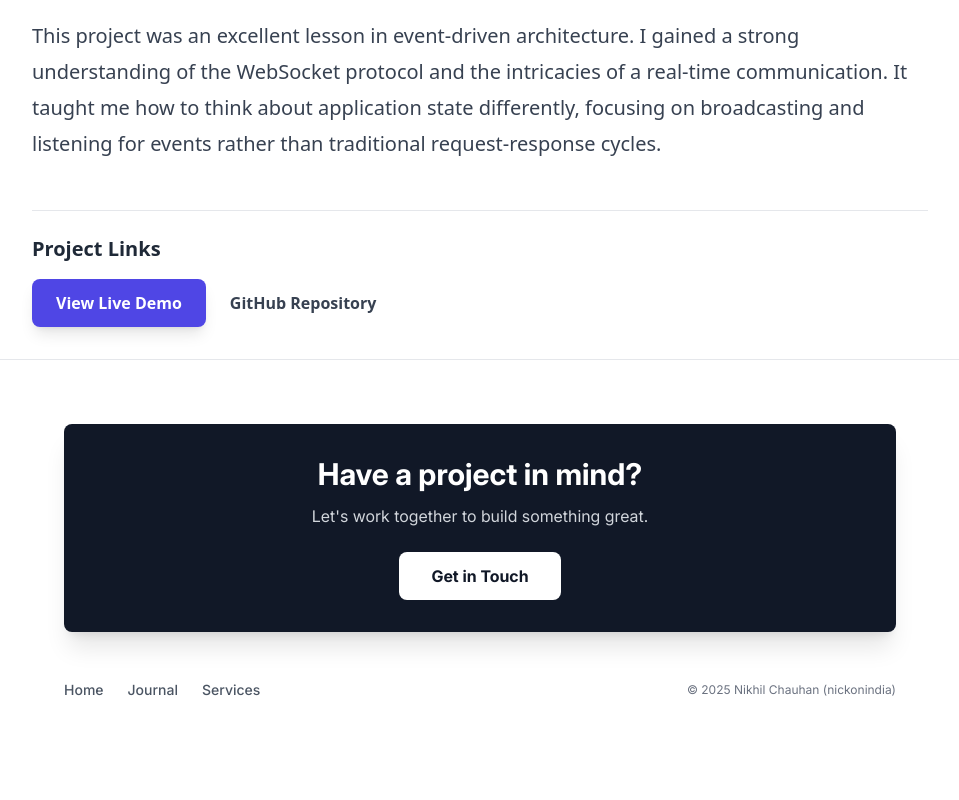
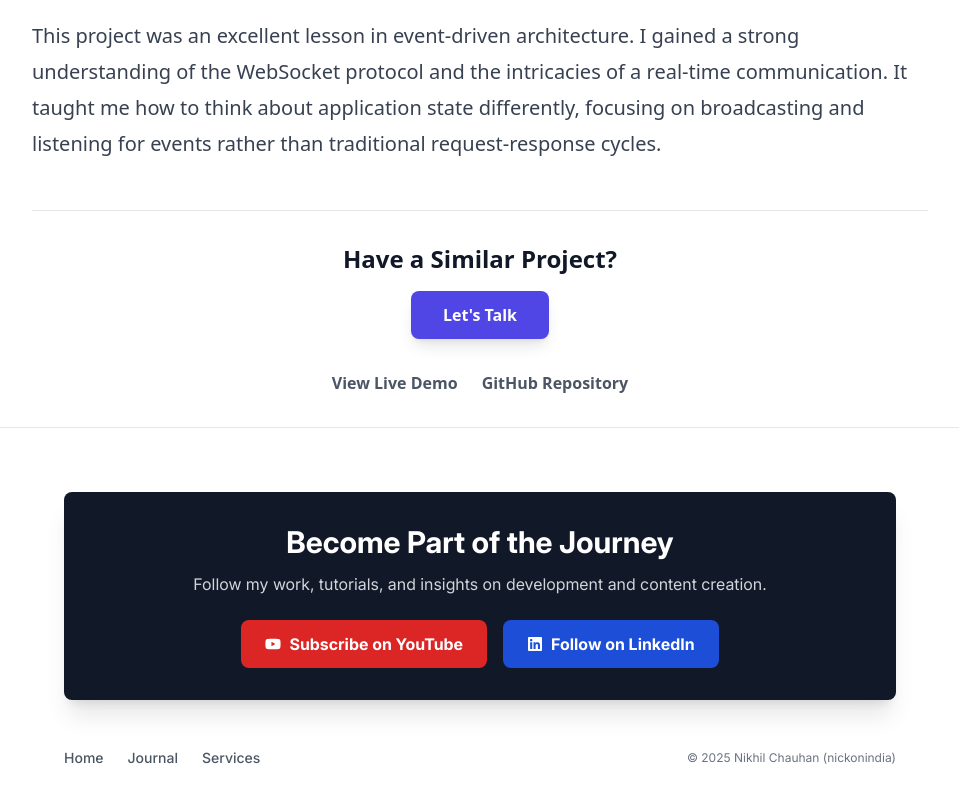
Before and after one commit to nikhilchauhanx/nickonindia, a Next.js app: page /projects/real-time-chat-app in a window 1280 px wide. Shown: the part 1325-2125 px from the top of the page, without its empty margins (160-1119 px from the left). Before the commit the page ends 2057 px from the top, so only its background shows below. Built offline with nearby package versions, Linux system fonts and the light colour scheme.

Commit message:
Feat: Add follower CTAs to footer

```diff
--- a/src/app/projects/[slug]/page.tsx
+++ b/src/app/projects/[slug]/page.tsx
@@ -52,7 +52,6 @@ export default async function ProjectPage({ params }: { params: { slug: string }
           <p className="text-lg font-semibold text-indigo-700 dark:text-indigo-400">{stack}</p>
         </header>
 
-        {/* This is the new Interactive Demo section. It only shows for the Xenzy project. */}
         {slug === 'xenzy-thrift-store' && (
           <section className="mb-12">
             <h2 className="text-2xl font-bold text-gray-900 mb-4 dark:text-gray-100">Interactive Live Demo</h2>
@@ -98,13 +97,17 @@ export default async function ProjectPage({ params }: { params: { slug: string }
           </section>
         </article>
 
-        <footer className="mt-12 pt-6 border-t border-gray-200 dark:border-gray-700">
-            <h3 className="text-xl font-semibold mb-4 dark:text-gray-100">Project Links</h3>
-            <div className="flex items-center gap-6">
-                <a href={liveUrl} target="_blank" rel="noopener noreferrer" className="inline-block bg-indigo-600 text-white font-bold py-3 px-6 rounded-lg hover:bg-indigo-700 transition-colors duration-300 shadow-lg dark:bg-indigo-500 dark:hover:bg-indigo-600">
+        {/* --- UPGRADED FOOTER WITH CLIENT CTA --- */}
+        <footer className="mt-12 pt-8 border-t border-gray-200 dark:border-gray-700 text-center">
+            <h3 className="text-2xl font-bold text-gray-900 dark:text-gray-100 mb-4">Have a Similar Project?</h3>
+            <Link href="/hire-me" className="inline-block bg-indigo-600 text-white font-bold py-3 px-8 rounded-lg hover:bg-indigo-700 transition-colors duration-300 shadow-lg dark:bg-indigo-500 dark:hover:bg-indigo-600">
+                Let's Talk
+            </Link>
+            <div className="mt-8 flex justify-center gap-6">
+                <a href={liveUrl} target="_blank" rel="noopener noreferrer" className="text-gray-600 hover:text-indigo-600 font-semibold hover:underline transition-colors dark:text-gray-400 dark:hover:text-indigo-400">
                     View Live Demo
                 </a>
-                <a href={repoUrl} target="_blank" rel="noopener noreferrer" className="text-gray-700 hover:text-indigo-600 font-semibold hover:underline transition-colors dark:text-gray-400 dark:hover:text-indigo-400">
+                <a href={repoUrl} target="_blank" rel="noopener noreferrer" className="text-gray-600 hover:text-indigo-600 font-semibold hover:underline transition-colors dark:text-gray-400 dark:hover:text-indigo-400">
                     GitHub Repository
                 </a>
             </div>
--- a/src/components/Footer.tsx
+++ b/src/components/Footer.tsx
@@ -1,25 +1,38 @@
 // src/components/Footer.tsx
 import Link from 'next/link';
-import { FaGithub, FaLinkedin } from 'react-icons/fa';
-import { FaXTwitter } from 'react-icons/fa6';
+import { FaYoutube, FaLinkedin } from 'react-icons/fa';
 
 const Footer = () => {
   return (
     <footer className="bg-white border-t border-gray-200 dark:bg-gray-900 dark:border-gray-800">
       <div className="max-w-4xl mx-auto px-4 md:px-8 pt-16 pb-8">
 
-        {/* Simplified Call to Action Section */}
+        {/* Upgraded Call to Action Section */}
         <div className="bg-gray-900 text-white p-8 rounded-lg text-center shadow-xl mb-12 dark:bg-gray-800">
-          <h2 className="text-3xl font-bold mb-3">Have a project in mind?</h2>
+          <h2 className="text-3xl font-bold mb-3">Become Part of the Journey</h2>
           <p className="max-w-2xl mx-auto mb-6 text-gray-300">
-            Let's work together to build something great.
+            Follow my work, tutorials, and insights on development and content creation.
           </p>
-          <Link
-            href="/hire-me"
-            className="inline-block bg-white text-gray-900 font-bold py-3 px-8 rounded-lg hover:bg-gray-200 transition-colors duration-300"
-          >
-            Get in Touch
-          </Link>
+          <div className="flex justify-center items-center flex-wrap gap-4">
+            <a
+              href="https://www.youtube.com/@nickonindia?sub_confirmation=1"
+              target="_blank"
+              rel="noopener noreferrer"
+              className="flex items-center gap-2 bg-red-600 text-white font-bold py-3 px-6 rounded-lg hover:bg-red-700 transition-colors duration-300"
+            >
+              <FaYoutube />
+              Subscribe on YouTube
+            </a>
+            <a
+              href="https://www.linkedin.com/in/nickonindia"
+              target="_blank"
+              rel="noopener noreferrer"
+              className="flex items-center gap-2 bg-blue-700 text-white font-bold py-3 px-6 rounded-lg hover:bg-blue-800 transition-colors duration-300"
+            >
+              <FaLinkedin />
+              Follow on LinkedIn
+            </a>
+          </div>
         </div>
 
         {/* Standard Footer Links */}
```
